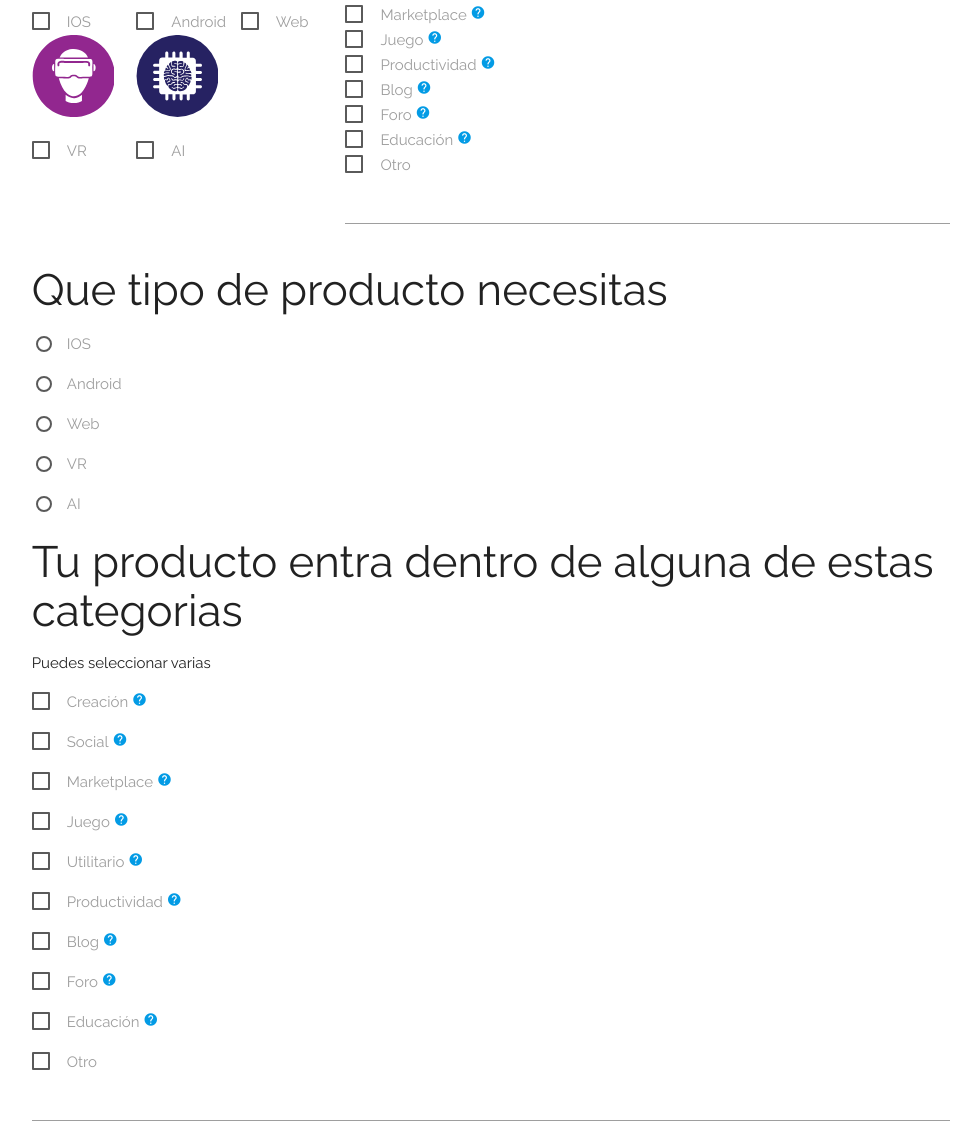
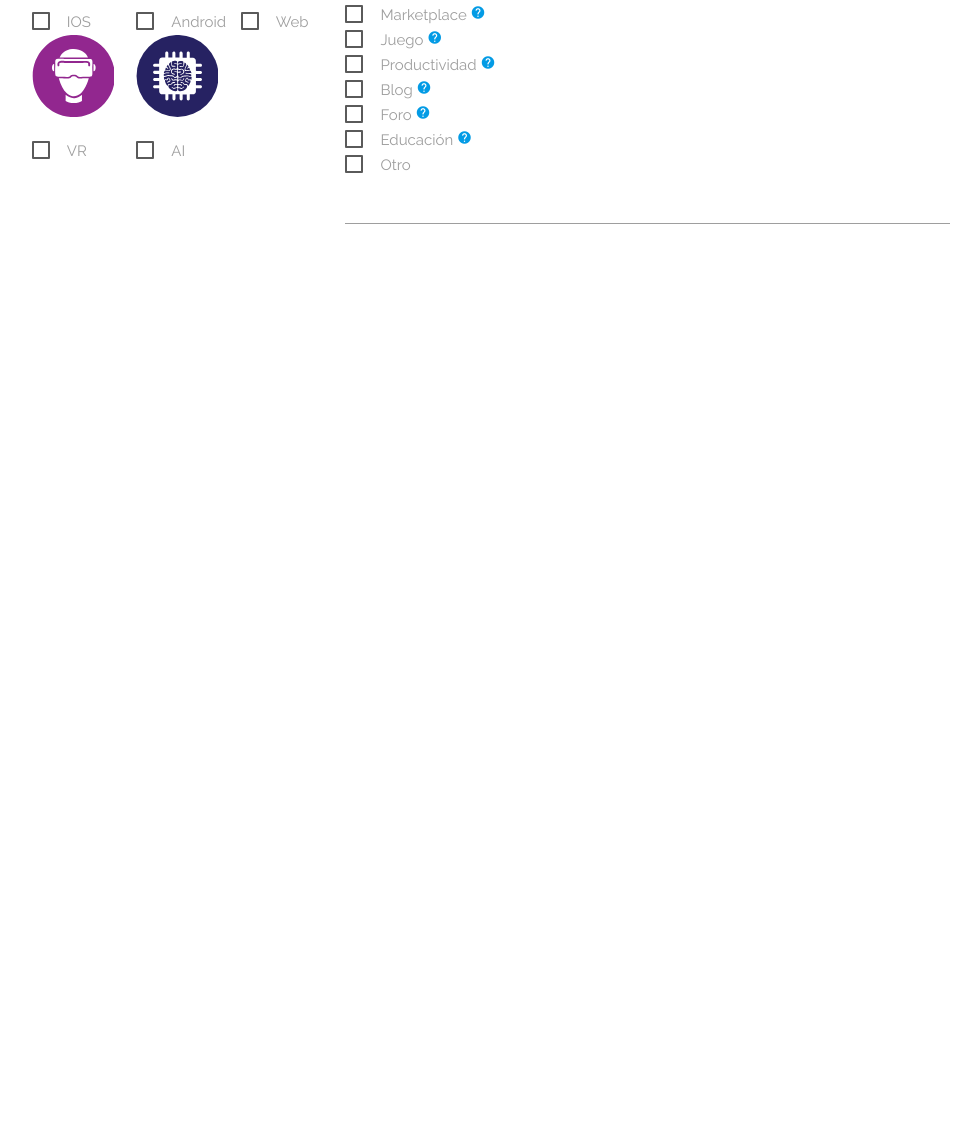
Before and after one commit to crowdbotics-mock/product-planner, a website: page src/views/landing.html in a window 1280 px wide. Shown: the part 551-1695 px from the top of the page, without its empty margins (149-1112 px from the left). After the commit the page ends 884 px from the top, so only its background shows below. Drawn offline with nearby package versions, Linux system fonts and the light colour scheme; files that its build step writes are made by us from their sources; files whose address does not match are found by name.

Commit message:
secciones duplicadas borradas

```diff
--- a/src/views/landing.html
+++ b/src/views/landing.html
@@ -160,84 +160,6 @@
                         </div>
                     </div>
 
-                    <div id="tecnologias">
-                        <h3>Que tipo de producto necesitas</h3>
-                        <p>
-                            <input class="with-gap" name="group1" type="radio" id="ios" />
-                            <label for="ios">IOS</label>
-                        </p>
-                        <p>
-                            <input class="with-gap" name="group1" type="radio" id="android" />
-                            <label for="android">Android</label>
-                        </p>
-                        <p>
-                            <input class="with-gap" name="group1" type="radio" id="web" />
-                            <label for="web">Web</label>
-                        </p>
-                        <p>
-                            <input class="with-gap" name="group1" type="radio" id="vr" />
-                            <label for="vr">VR</label>
-                        </p>
-                        <p>
-                            <input class="with-gap" name="group1" type="radio" id="ai" />
-                            <label for="ai">AI</label>
-                        </p>
-                    </div>
-                    <div id="categoria">
-                        <h3>Tu producto entra dentro de alguna de estas categorias</h3>
-                        <p>Puedes seleccionar varias</p>
-                        <p>
-                            <input class="with-gap" name="group2" type="checkbox" id="creacion" />
-                            <label for="creacion">Creación</label>
-                            <a href=""><i class="tiny material-icons">help outline</i></a>
-                        </p>
-                        <p>
-                            <input class="with-gap" name="group2" type="checkbox" id="social" />
-                            <label for="social">Social</label>
-                            <a href=""><i class="tiny material-icons">help outline</i></a>
-                        </p>
-                        <p>
-                            <input class="with-gap" name="group2" type="checkbox" id="marketplace" />
-                            <label for="marketplace">Marketplace</label>
-                            <a href=""><i class="tiny material-icons">help outline</i></a>
-                        </p>
-                        <p>
-                            <input class="with-gap" name="group2" type="checkbox" id="juego" />
-                            <label for="juego">Juego</label>
-                            <a href=""><i class="tiny material-icons">help outline</i></a>
-                        </p>
-                        <p>
-                            <input class="with-gap" name="group2" type="checkbox" id="utilitario" />
-                            <label for="utilitario">Utilitario</label>
-                            <a href=""><i class="tiny material-icons">help outline</i></a>
-                        </p>
-                        <p>
-                            <input class="with-gap" name="group2" type="checkbox" id="productividad" />
-                            <label for="productividad">Productividad</label>
-                            <a href=""><i class="tiny material-icons">help outline</i></a>
-                        </p>
-                        <p>
-                            <input class="with-gap" name="group2" type="checkbox" id="blog" />
-                            <label for="blog">Blog</label>
-                            <a href=""><i class="tiny material-icons">help outline</i></a>
-                        </p>
-                        <p>
-                            <input class="with-gap" name="group2" type="checkbox" id="foro" />
-                            <label for="foro">Foro</label>
-                            <a href=""><i class="tiny material-icons">help outline</i></a>
-                        </p>
-                        <p>
-                            <input class="with-gap" name="group2" type="checkbox" id="educacion" />
-                            <label for="educacion">Educación</label>
-                            <a href=""><i class="tiny material-icons">help outline</i></a>
-                        </p>
-                        <p>
-                            <input class="with-gap" name="group2" type="checkbox" id="otro" />
-                            <label for="otro">Otro</label>
-                            <input type="text">
-                        </p>
-                    </div>
-
                     <div id="correcto1" class="hide">
                         <input class="with-gap" name="group2" type="checkbox" id="check1" />
                         <label for="check1">Los datos son correctos</label>
```
